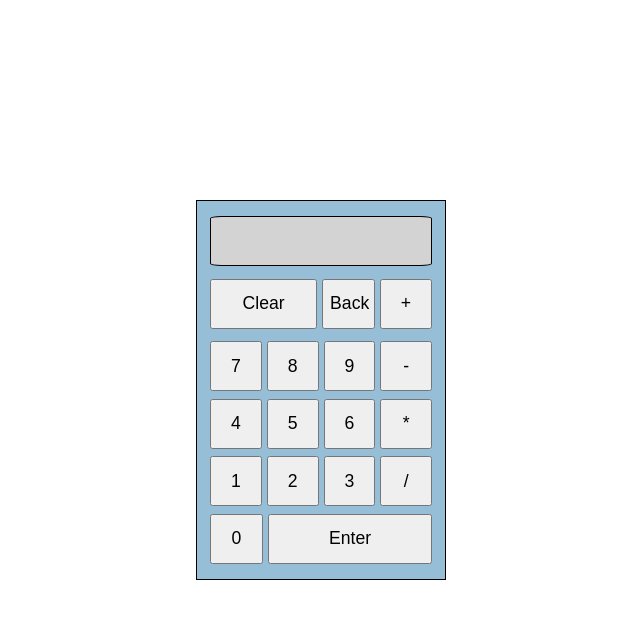
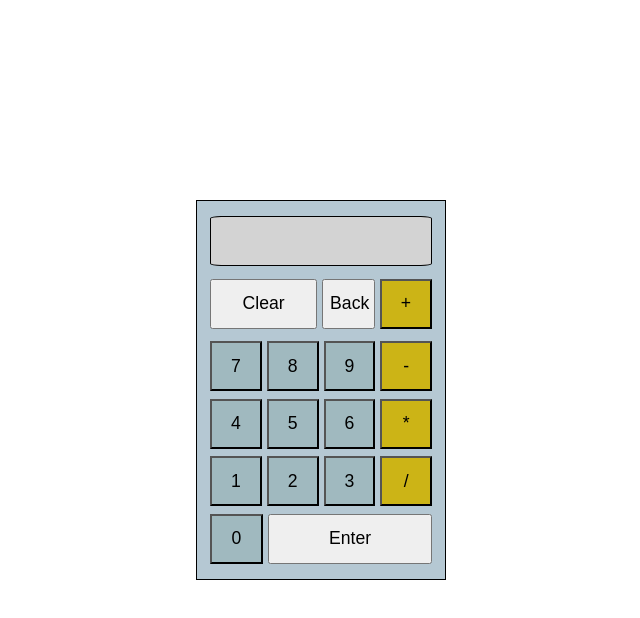
Before and after one commit to ericoptorres/Odin-Project-Calculator, a plain HTML site: page index.html in a window 1280 px wide. Both pictures are taken after a click on the button "Clear". Shown: the whole page, without its empty margins (319-959 px from the left). Drawn offline with Linux system fonts and the light colour scheme.

Commit message:
some coloring

```diff
--- a/index.html
+++ b/index.html
@@ -11,7 +11,7 @@
 <body>
     <div class="container">
         <div class="display"><div class="display-content"></div></div>
-        <div class="top"><button class="long-btn">Clear</button> <button>Back</button> <button class="operation-btn">+</button></div>
+        <div class="top"><button class="long-btn clear">Clear</button> <button class="back">Back</button> <button class="operation-btn">+</button></div>
         <div class ="middle"><button class="num-btn">7</button> <button class="num-btn">8</button> <button class="num-btn">9</button> <button class="operation-btn">-</button></div>
         <div class ="middle"><button class="num-btn">4</button> <button class="num-btn">5</button> <button class="num-btn">6</button> <button class="operation-btn">*</button></div>
         <div class ="middle"><button class="num-btn">1</button> <button class="num-btn">2</button> <button class="num-btn">3</button> <button class="operation-btn">/</button></div>
--- a/script.js
+++ b/script.js
@@ -36,6 +36,10 @@ numBtn.forEach(button => {
 const operationBtn = document.querySelectorAll(".operation-btn")
 operationBtn.forEach(button => {
     button.addEventListener('click', () => {
+        if (operation != '0'){
+            secondNumber = display.textContent.split(' ')[2]
+            display.textContent = operate(firstNumber, secondNumber, operation)
+        }
         firstNumber = display.textContent
         operation = button.textContent
         display.textContent += ` ${operation} `
@@ -47,3 +51,14 @@ enter.addEventListener('click', () => {
     secondNumber = display.textContent.split(' ')[2]
     display.textContent = operate(firstNumber, secondNumber, operation)
 })
+
+const clear = document.querySelector('.clear')
+clear.addEventListener('click', () => {
+    display.textContent = ''
+    operation = '0'
+})
+
+const back = document.querySelector('.back')
+back.addEventListener('click', () => {
+    display.textContent = display.textContent.slice(0, -1)
+})
--- a/style.css
+++ b/style.css
@@ -7,7 +7,7 @@ body{
 }
 
 .container{
-    background-color: rgb(150, 190, 215);
+    background-color: rgb(181, 200, 211);
 }
 
 button{
@@ -75,3 +75,11 @@ button{
     gap: 5px;
     margin: 0 5px;
 }
+
+.num-btn{
+    background-color: rgba(132, 165, 165, 0.426);
+}
+
+.operation-btn{
+    background-color: rgb(204, 180, 22);
+}
```
